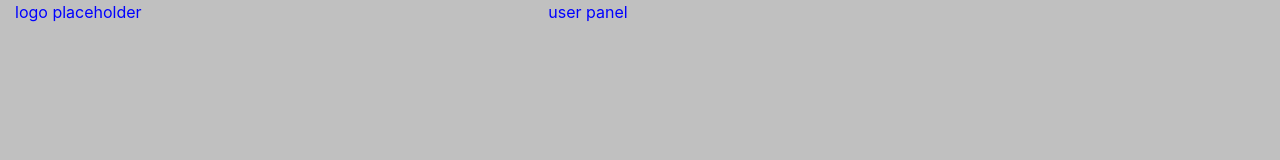
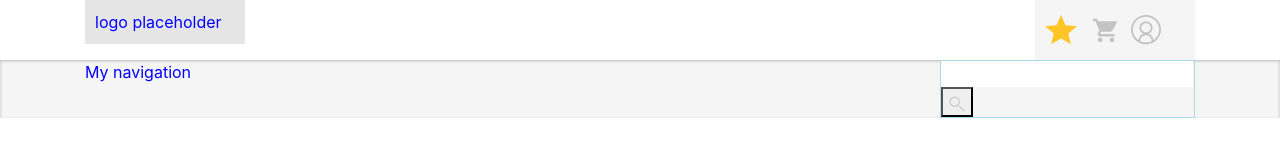
Before and after one commit to kirillIsGoodCoder/webpack-project-, a website built with webpack: page src/html/includes/head.html in a window 1280 px wide. Built offline with nearby package versions, Linux system fonts and the light colour scheme; files whose address does not match are found by name.

Commit message:
new commit

```diff
--- a/src/html/includes/head.html
+++ b/src/html/includes/head.html
@@ -2,19 +2,54 @@
 <html>
 <head>
 	<title><%=title%></title>
+	<meta charset="utf-8">
+ 	<meta name="viewport" content="width=device-width, initial-scale=1, shrink-to-fit=no">
+ 	<link rel="shortcut icon" href="favicon/favicon.ico">
+ 	<link rel="stylesheet" href="css/style.bundle.css">
 </head>
 <body>
-<header>
-<div class="container-fluid">
-	<div class="row">
-		<div class="col-md-5">
-			<div class="logo">
-				logo placeholder
+<header class="page-header">
+	<div class="header-top">
+
+		<div class="container">
+			<div class="row">
+				<div class="col-md-2">
+						<div class="logo">
+							<p>logo placeholder</p>
+						</div>
+				</div>
+				<div class="col-md-2 offset-md-8">
+					<div class="panel">
+						<div class="user-panel">
+							<a href="#"><img src="src/favicon/favourites-btn.svg" alt="favourite"></a>
+							<a href="#"><img src="src/favicon/cart-btn.svg"></a>
+							<a href="#"><img src="src/favicon/user.svg"></a>
+						</div>
+					</div>
+				</div>
 			</div>
 		</div>
-		<div class="col-md-7">
-			<div class="user-panel">user panel</div>
+
+	</div>
+	<div class="header-bottom">
+		<div class="container">
+			<div class="row">
+				<div class="col-md-4">
+					<div class="navbar">
+						<div class="main-nav">
+							<p>My navigation</p>
+						</div>
+					</div>
+				</div>
+				<div class="col-md-3 offset-md-5">
+					<div class="searchbar">
+						<div class="search">
+							<input type="search">
+							<button><img src="src/favicon/vector.svg"></button>
+						</div>
+					</div>
+				</div>
+			</div>
 		</div>
 	</div>
-</div>
 </header>
--- a/src/scss/style.scss
+++ b/src/scss/style.scss
@@ -10,14 +10,53 @@ $font-stack: -apple-system, BlinkMacSystemFont,Roboto,'Open Sans','Helvetica Neu
 }
 
 body {
- background: silver;
+ background: #fff;
   font-family: $font-stack;
-  #logo {
-    width: 10rem;
-  }
-  .container {
-    img {
-      width: 20rem;
+
+    .logo p {
+      margin-bottom:none;
+      padding: 10px 10px;
     }
-  }
+
+    .logo{
+      background-color: #E5E5E5;
+    }
+
+    .panel {
+      background-color: #F5F5F5;
+    }
+    .user-panel{
+      padding: 15px 0;
+    }
+
+    .panel a {
+      margin-left: 10px;
+    }
+
+    .navbar {
+      background: none;
+      padding: 0;
+    }
+
+    .search {
+      border: 1px solid lightblue;
+      margin: 0;
+      padding: 0;
+    }
+    .search input {
+      border: none;
+      outline: none;
+
+    }
+    .search img {
+      margin-right: 0px;
+      width: 16px;
+      height:16px;
+    }
+
+    .header-bottom {
+      background: #F5F5F5;
+      box-shadow: inset 0px 1px 3px rgba(0, 0, 0, 0.25);
+    }
+
 }
```
Also changed, not shown: src/html/views/index.html (+1 -1 lines), src/favicon/cart-btn.svg (added), src/favicon/favourites-btn.svg (added), src/favicon/user.svg (added), src/favicon/vector.svg (added).
